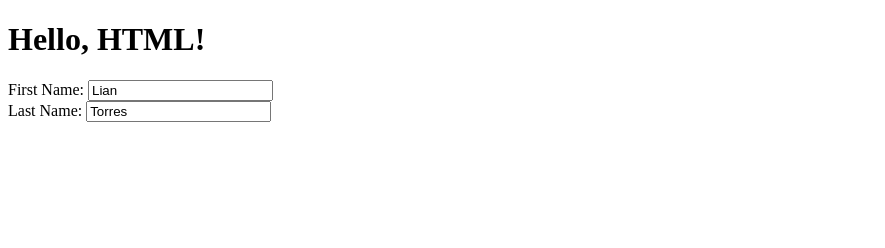
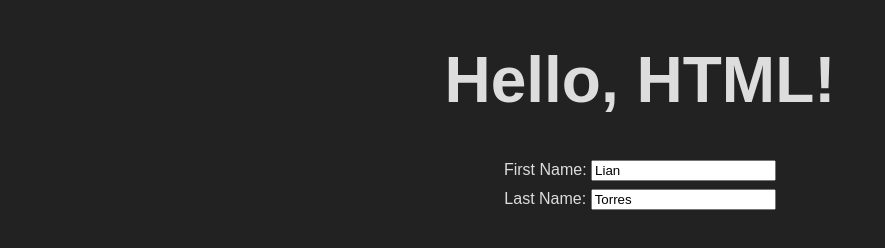
Before and after one commit to itgauy/ffc-mern, a website: page views/index.html in a window 1280 px wide. Shown: the whole page, without its empty margins (0-885 px from the left). Drawn offline with Linux system fonts and the light colour scheme.

Commit message:
Serve Static Assets

```diff
--- a/myApp.js
+++ b/myApp.js
@@ -3,8 +3,11 @@ let app = express();
 
 console.log('Hello');
 
-app.get("/", function (req, res) {
+app.get("/", function (req, res) { // Redirection or route
   res.sendFile(__dirname + '/views/index.html');
 });
 
+app.use("/", express.static(__dirname + '/public')); // To access the styles.css for index.html
+app.use("/public", express.static(__dirname + '/public'));
+
 module.exports = app;
--- /dev/null
+++ b/public/styles.css
@@ -0,0 +1,15 @@
+body {
+  background-color: #222;
+  color: #ddd;
+  text-align: center;
+  font-family: sans-serif;
+}
+
+h1 {
+  font-size: 4em;
+}
+
+input[type=text],
+label {
+  margin-bottom: 8px;
+}
--- a/views/index.html
+++ b/views/index.html
@@ -5,6 +5,7 @@
   <meta charset="UTF-8">
   <meta name="viewport" content="width=device-width, initial-scale=1.0">
   <title>Hello HTML</title>
+  <link rel="stylesheet" href="/public/styles.css">
 </head>
 
 <body>
```
